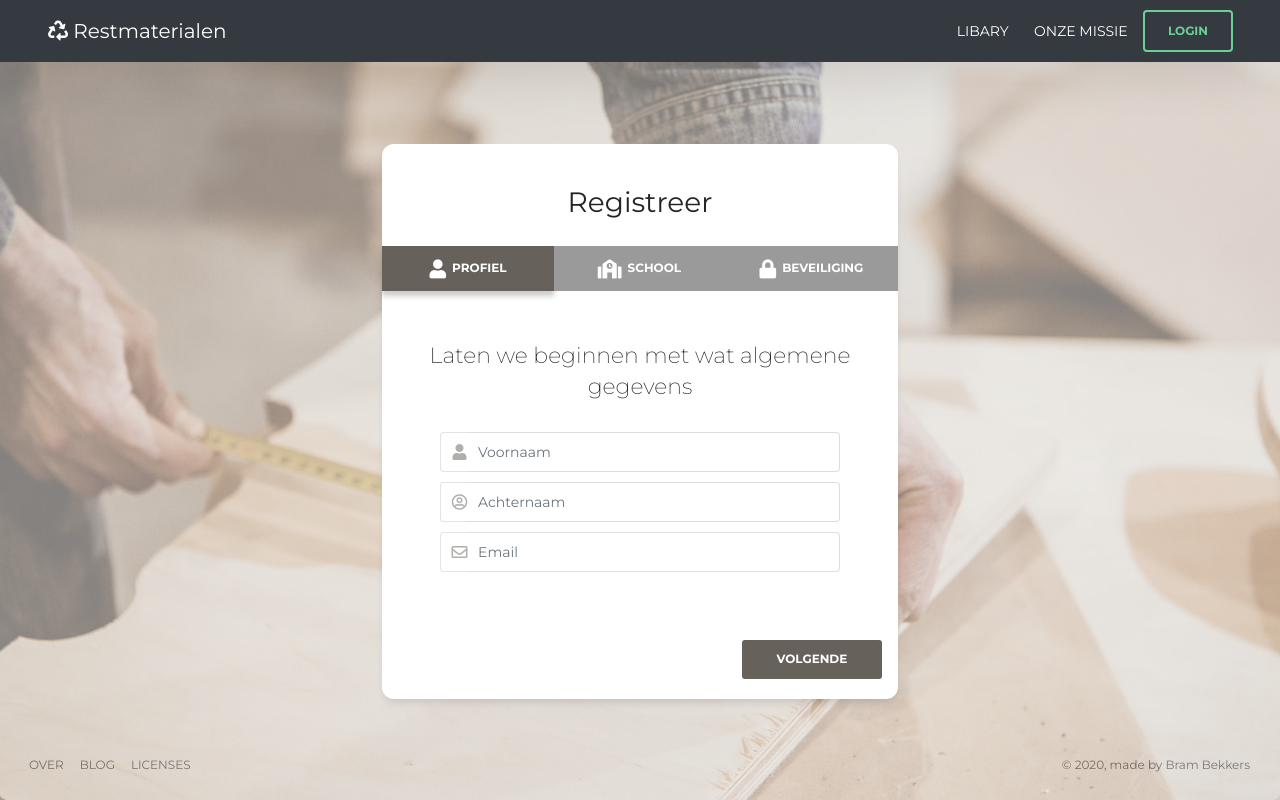
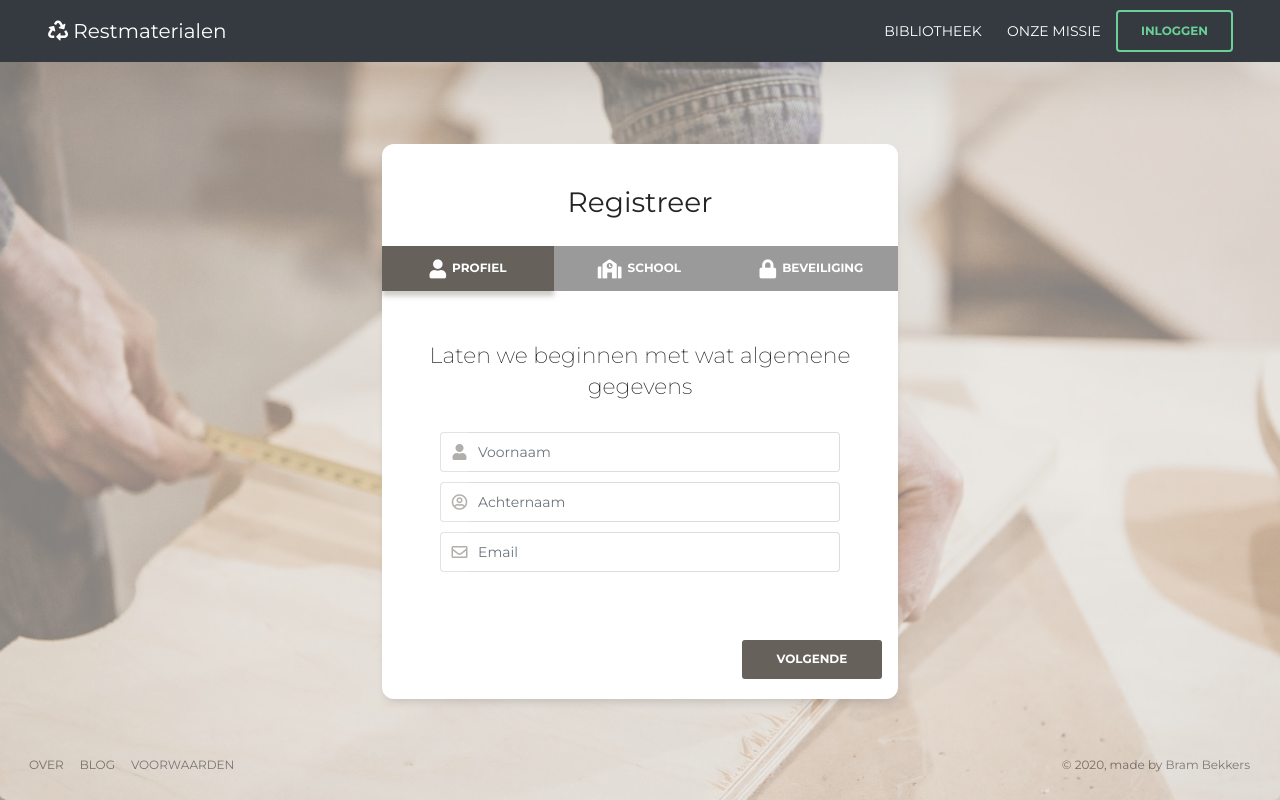
Before and after one commit to brambekkers/restMaterialen, a Vue app: page /register in a window 1280 px wide. Built offline with nearby package versions, Linux system fonts and the light colour scheme; no server answers; the database is empty; a small style sheet from the web is missing.

Commit message:
translate to dutch

```diff
--- a/src/components/Footer.vue
+++ b/src/components/Footer.vue
@@ -11,15 +11,15 @@
 							<router-link to="/Blog">Blog</router-link>
 						</li>
 						<li>
-                            <router-link to="/Licences">Licenses</router-link>
+							<router-link to="/Licences">Voorwaarden</router-link>
 						</li>
 					</ul>
 				</nav>
 				<div class="credits ml-auto">
-                    <span class="copyright"
-                        >© {{ new Date().getFullYear() }}, made by Bram
-                        Bekkers</span
-                    >
+					<span class="copyright">
+						© {{ new Date().getFullYear() }}, made by Bram
+						Bekkers
+					</span>
 				</div>
 			</div>
 		</div>
--- a/src/components/Navbar.vue
+++ b/src/components/Navbar.vue
@@ -20,7 +20,7 @@
 		<div class="collapse navbar-collapse py-3 py-lg-0" id="navigation">
 			<ul class="navbar-nav ml-auto">
 				<li class="nav-item" :class=" $route.path === '/libary' ? 'active' : '' ">
-					<router-link class="nav-link" to="/libary">Libary</router-link>
+					<router-link class="nav-link" to="/libary">Bibliotheek</router-link>
 				</li>
 				<li class="nav-item" :class=" $route.path === '/mission' ? 'active' : '' ">
 					<router-link class="nav-link" to="/mission">Onze missie</router-link>
@@ -29,7 +29,7 @@
 					<router-link class="nav-link" to="/profile" v-if="user">Profiel</router-link>
 				</li>
 				<li class="nav-item d-lg-none d-sm-block">
-					<a class="nav-link" href="#" @click="logout">Logout</a>
+					<a class="nav-link" href="#" @click="logout">Uitloggen</a>
 				</li>
 				<ul class="navbar-nav d-lg-block d-none pointer" v-if="user">
 					<li class="nav-item btn-rotate dropdown">
@@ -44,7 +44,7 @@
 						</a>
 						<div class="dropdown-menu dropdown-menu-right" aria-labelledby="dropDownMenu">
 							<router-link class="dropdown-item" to="/profile">Profiel</router-link>
-							<a class="dropdown-item" href="#" @click="logout">Logout</a>
+							<a class="dropdown-item" href="#" @click="logout">Uitloggen</a>
 						</div>
 					</li>
 				</ul>
@@ -60,7 +60,7 @@
 						to="/Login"
 						tag="button"
 						class="btn-collapse btn btn-outline-success btn-block my-0 rounded"
-					>Login</router-link>
+					>Inloggen</router-link>
 				</li>
 			</ul>
 		</div>
--- a/src/components/dashboard/Navbar.vue
+++ b/src/components/dashboard/Navbar.vue
@@ -38,7 +38,7 @@
 						<router-link tag="a" class="nav-link" to="/profile">Profiel</router-link>
 					</li>
 					<li class="nav-item d-lg-none d-sm-block">
-						<a class="nav-link" href="#" @click="logout">Logout</a>
+						<a class="nav-link" href="#" @click="logout">Uitloggen</a>
 					</li>
 					<li class="nav-item btn-rotate dropdown d-md-block d-none">
 						<a
@@ -51,8 +51,8 @@
 							<i class="fas fa-cog"></i>
 						</a>
 						<div class="dropdown-menu dropdown-menu-right bg-light" aria-labelledby="dropDownMenu">
-							<router-link class="dropdown-item" to="/profile">Profile</router-link>
-							<a class="dropdown-item" href="#" @click="logout">Logout</a>
+							<router-link class="dropdown-item" to="/profile">Profiel</router-link>
+							<a class="dropdown-item" href="#" @click="logout">Uitloggen</a>
 						</div>
 					</li>
 				</ul>
```
Lines whose indentation alone changed are shown as unchanged.
